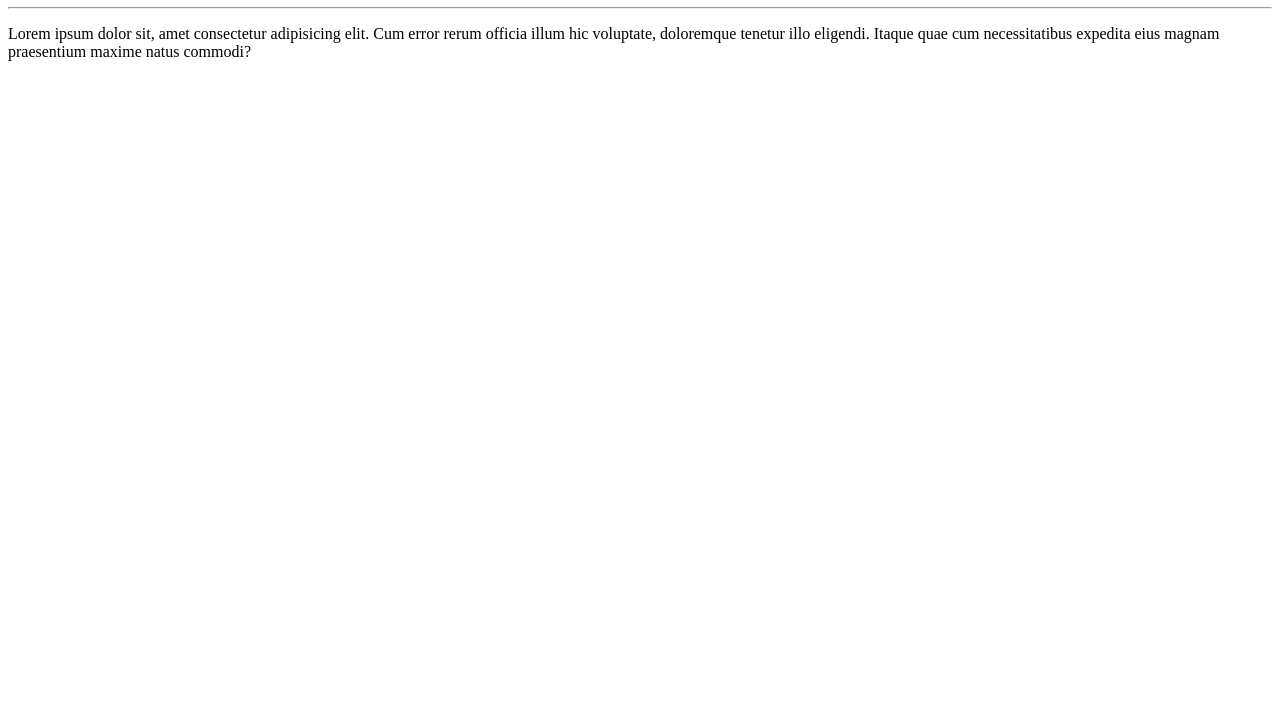
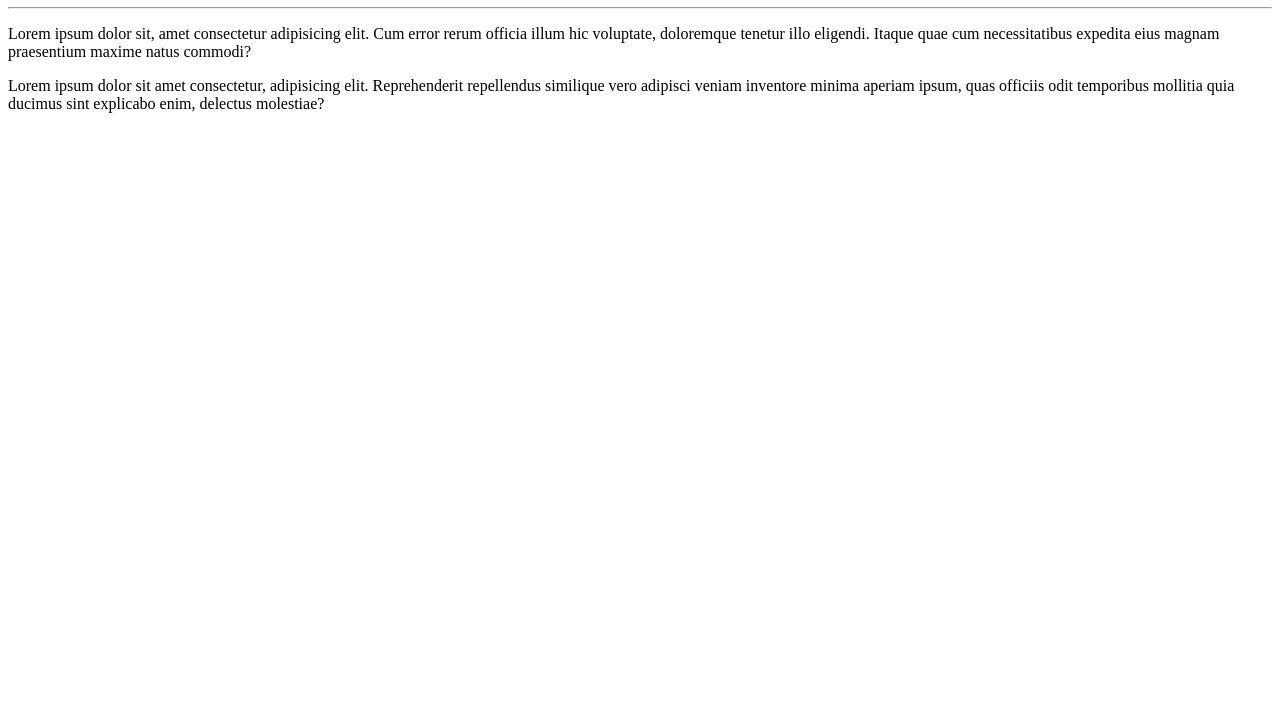
Before and after one commit to aparecidorenato/Hello-world, a plain HTML site: page site-exemplo/index.html in a window 1280 px wide. Shown: the part 73-800 px from the top of the page. Drawn offline with Linux system fonts and the light colour scheme.

Commit message:
Site
adicionei um palagrafo

```diff
--- a/site-exemplo/index.html
+++ b/site-exemplo/index.html
@@ -10,5 +10,6 @@
     <h1>Olá, Mundo</h1>
     <hr>
     <p>Lorem ipsum dolor sit, amet consectetur adipisicing elit. Cum error rerum officia illum hic voluptate, doloremque tenetur illo eligendi. Itaque quae cum necessitatibus expedita eius magnam praesentium maxime natus commodi?</p>
+    <p>Lorem ipsum dolor sit amet consectetur, adipisicing elit. Reprehenderit repellendus similique vero adipisci veniam inventore minima aperiam ipsum, quas officiis odit temporibus mollitia quia ducimus sint explicabo enim, delectus molestiae?</p>
 </body>
 </html>
```
